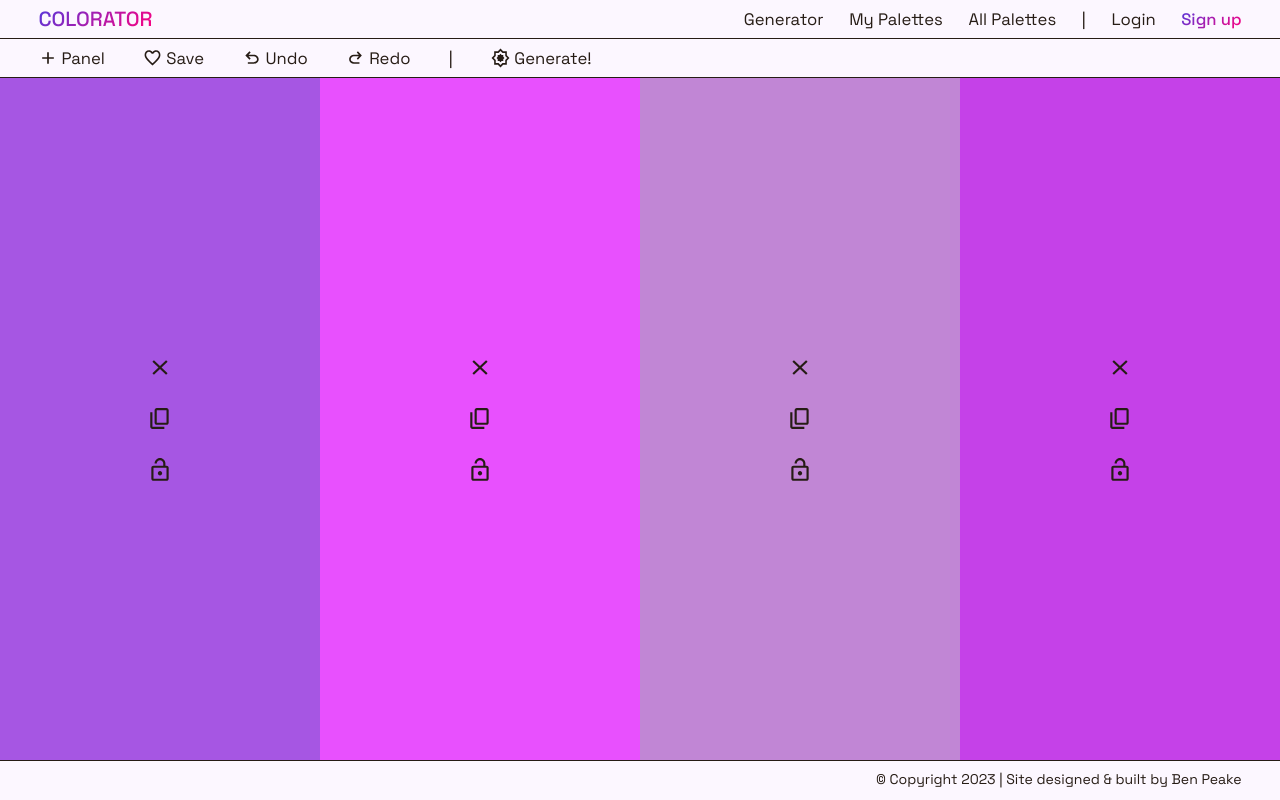
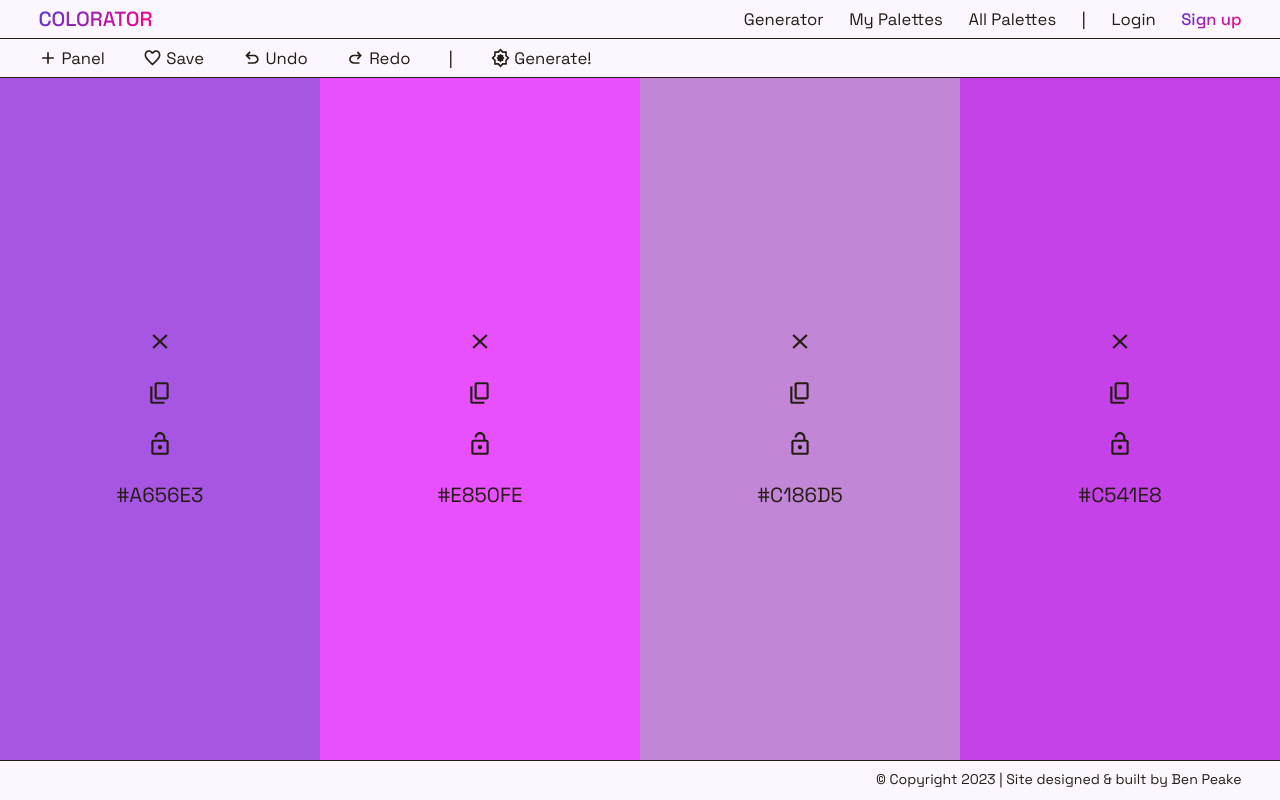
Before and after one commit to Benpeake/colorator-app, a React (Create React App) app: page / in a window 1280 px wide. Built offline with nearby package versions, Linux system fonts and the light colour scheme.

Commit message:
adding hex display

```diff
--- a/src/App.js
+++ b/src/App.js
@@ -65,6 +65,12 @@ function App() {
     setColors(newColors);
   }
 
+  function handleLockStatus(index) {
+    const updatedColors = [...colors];
+    updatedColors[index].locked = !updatedColors[index].locked;
+    setColors(updatedColors);
+  }
+
   return (
     <div className="App">
       <BrowserRouter>
@@ -85,6 +91,7 @@ function App() {
                   setColors={setColors}
                   handleMoveColor={handleMoveColor}
                   removeColorPanel={removeColorPanel}
+                  handleLockStatus={handleLockStatus}
                 />
               }
             />
--- a/src/components/color-gen-interface/color-gen-panel/index.js
+++ b/src/components/color-gen-interface/color-gen-panel/index.js
@@ -2,7 +2,14 @@ import { useState } from "react";
 import "./panel.css";
 import { useDrag, useDrop } from "react-dnd";
 
-function Panel({ colors, color, index, handleMoveColor, removeColorPanel }) {
+function Panel({
+  colors,
+  color,
+  index,
+  handleMoveColor,
+  removeColorPanel,
+  handleLockStatus,
+}) {
   const [copySuccess, setCopySuccess] = useState(false);
 
   const [{ isDragging }, drag] = useDrag({
@@ -57,22 +64,27 @@ function Panel({ colors, color, index, handleMoveColor, removeColorPanel }) {
             alt="close icon"
           />
         </div>
-        <div
-          className="panel-icon-container"
-          onClick={handleCopyColor}
-        >
+        <div className="panel-icon-container" onClick={handleCopyColor}>
           <img
             className="panel-icon"
             src="../../../icons/copy_black.svg"
             alt="copy icon"
           />
         </div>
-        <div className="panel-icon-container">
+        <div
+          className="panel-icon-container"
+          onClick={() => {
+            handleLockStatus(index);
+          }}
+        >
           <img
             className="panel-icon"
             src="../../../icons/open_black.svg"
             alt="locked status open icon"
           />
+        </div>
+        <div className="panel-icon-container">
+          <p className="med-copy">{color}</p>
         </div>
       </div>
     </section>
--- a/src/components/color-gen-interface/color-gen-panel/panel.css
+++ b/src/components/color-gen-interface/color-gen-panel/panel.css
@@ -34,6 +34,18 @@
     height: auto;
 }
 
+.hex-display{
+    padding: 0.5vw;
+    border-radius: 1vw;
+    display: flex;
+    justify-content: center;
+    align-items: center;
+}
+    .hex-display:hover{
+        background-color: rgba(255, 255, 255, 0.2);
+        cursor: pointer;
+    }
+
 @media screen and (max-width: 1000px){
     .panel-icon{
         width: 20px;
--- a/src/components/color-gen-interface/index.js
+++ b/src/components/color-gen-interface/index.js
@@ -3,7 +3,7 @@ import './interface.css'
 import { useDrag, useDrop } from "react-dnd";
 
 
-function Interface({colors, setColors, handleMoveColor, removeColorPanel}) {
+function Interface({colors, setColors, handleMoveColor, removeColorPanel, handleLockStatus}) {
 
     return(
         <section
@@ -16,6 +16,7 @@ function Interface({colors, setColors, handleMoveColor, removeColorPanel}) {
                 index={index}
                 handleMoveColor={handleMoveColor}
                 removeColorPanel ={removeColorPanel}
+                handleLockStatus={handleLockStatus}
             />
       ))}
         </section>
```
